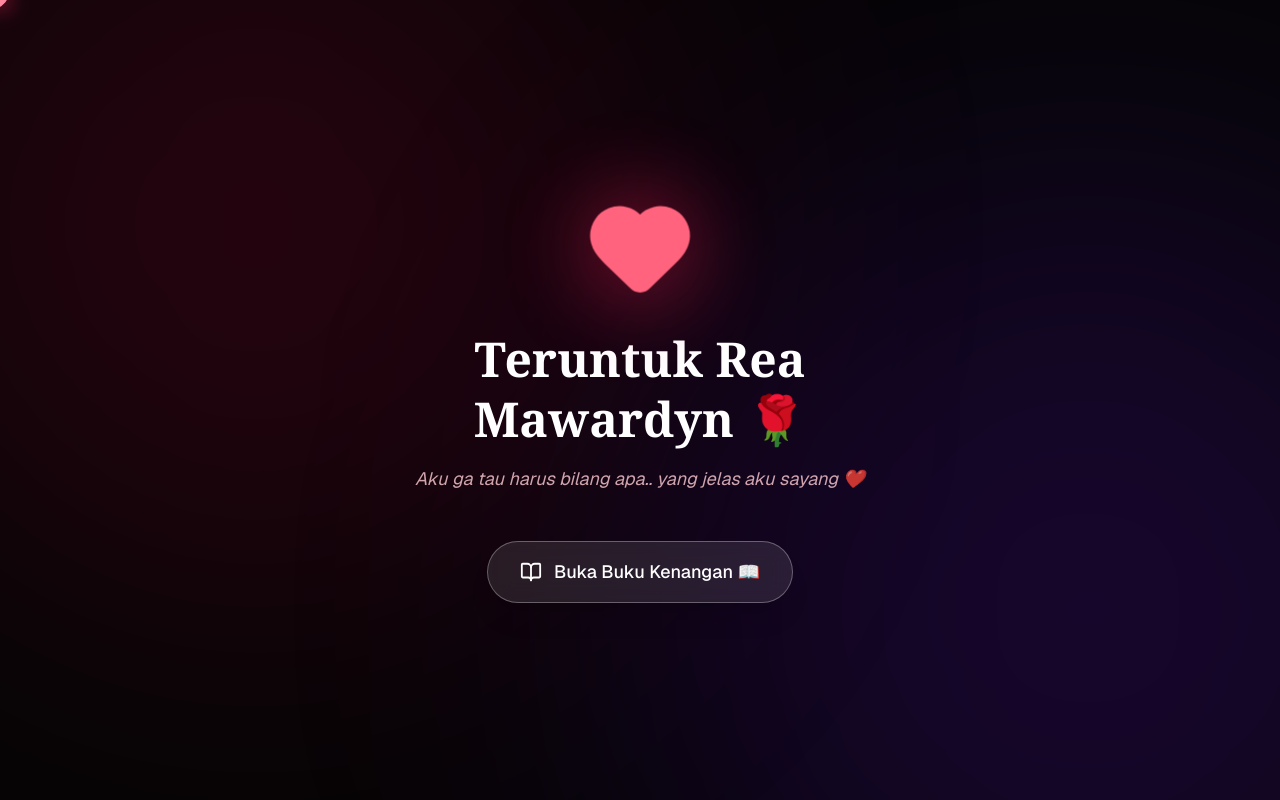
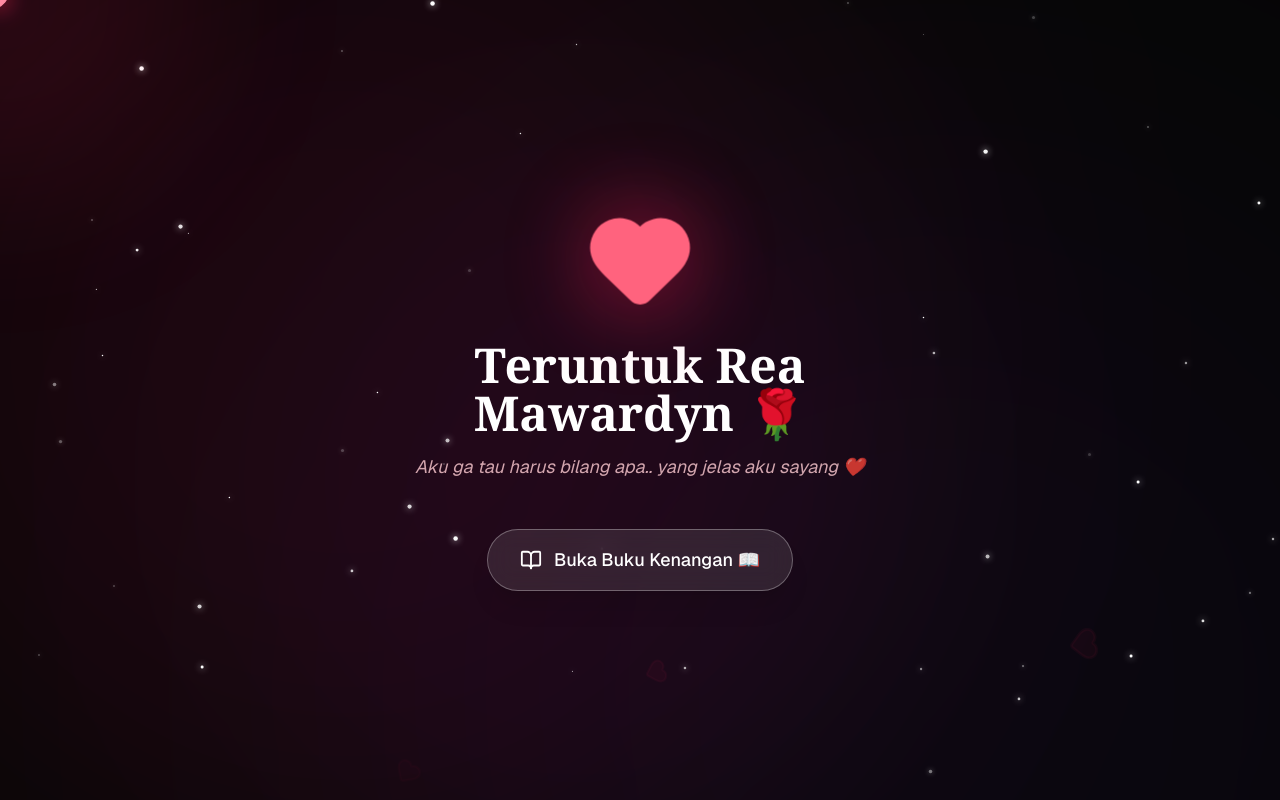
Before and after one commit to IPutuRyanNangga/Rea, a Next.js app: page / in a window 1280 px wide. Built offline with nearby package versions, Linux system fonts and the light colour scheme.

Commit message:
Convert to clean JSX for final deploy2nt

```diff
--- a/app/page.jsx
+++ b/app/page.jsx
@@ -69,7 +69,7 @@ export default function PremiumMemoryBook() {
   const handleEnter = () => {
     setStep('book');
     if (audioRef.current && !isPlaying) {
-      audioRef.current.play().catch(() => console.log("Autoplay blocked"));
+      audioRef.current.play().catch(() => {});
       setIsPlaying(true);
     }
   };
@@ -105,20 +105,134 @@ export default function PremiumMemoryBook() {
     exit: (dir) => ({ rotateY: dir === 1 ? -90 : 90, opacity: 0, z: -500, scale: 0.9, transition: { duration: 0.5, ease: "easeInOut" } })
   };
 
+  // --- KOMPONEN EFEK LATAR BELAKANG KOMPLEKS ---
+  const BackgroundEffects = () => {
+    // Membuat data statis agar tidak re-render terus menerus
+    const stars = Array.from({ length: 50 }).map((_, i) => ({
+      id: i,
+      size: Math.random() * 2 + 1,
+      x: Math.random() * 100,
+      y: Math.random() * 100,
+      duration: Math.random() * 3 + 2
+    }));
+
+    const floatingHearts = Array.from({ length: 12 }).map((_, i) => ({
+      id: i,
+      size: Math.random() * 20 + 15,
+      x: Math.random() * 100,
+      duration: Math.random() * 10 + 10,
+      delay: Math.random() * 20
+    }));
+
+    return (
+      <div className="absolute inset-0 overflow-hidden pointer-events-none z-0 bg-[#050505]">
+        {/* 1. Dynamic Nebulas (Cahaya Aurora) */}
+        <motion.div
+          animate={{
+            scale: [1, 1.2, 1],
+            x: [0, 30, 0],
+            y: [0, -20, 0],
+            opacity: [0.3, 0.5, 0.3]
+          }}
+          transition={{ duration: 15, repeat: Infinity, ease: "easeInOut" }}
+          className="absolute -top-[10%] -left-[10%] w-[70vw] h-[70vw] bg-rose-900/30 rounded-full mix-blend-screen filter blur-[120px]"
+        />
+        <motion.div
+          animate={{
+            scale: [1.2, 1, 1.2],
+            x: [0, -40, 0],
+            y: [0, 30, 0],
+            opacity: [0.2, 0.4, 0.2]
+          }}
+          transition={{ duration: 20, repeat: Infinity, ease: "easeInOut" }}
+          className="absolute top-[20%] -right-[15%] w-[80vw] h-[80vw] bg-violet-900/20 rounded-full mix-blend-screen filter blur-[150px]"
+        />
+        <motion.div
+          animate={{
+            opacity: [0.1, 0.3, 0.1],
+            scale: [1, 1.1, 1]
+          }}
+          transition={{ duration: 10, repeat: Infinity }}
+          className="absolute bottom-0 left-[20%] w-[50vw] h-[50vw] bg-fuchsia-900/20 rounded-full mix-blend-screen filter blur-[100px]"
+        />
+
+        {/* 2. Twinkling Stars */}
+        {stars.map((star) => (
+          <motion.div
+            key={`star-${star.id}`}
+            className="absolute bg-white rounded-full shadow-[0_0_5px_white]"
+            style={{
+              width: star.size,
+              height: star.size,
+              top: `${star.y}%`,
+              left: `${star.x}%`
+            }}
+            animate={{
+              opacity: [0.2, 1, 0.2],
+              scale: [1, 1.5, 1]
+            }}
+            transition={{
+              duration: star.duration,
+              repeat: Infinity,
+              ease: "easeInOut",
+              delay: Math.random() * 5
+            }}
+          />
+        ))}
+
+        {/* 3. Floating 3D Hearts */}
+        {floatingHearts.map((heart) => (
+          <motion.div
+            key={`heart-${heart.id}`}
+            className="absolute text-rose-500/10"
+            initial={{ bottom: "-10%", left: `${heart.x}%`, opacity: 0, rotate: 0 }}
+            animate={{
+              bottom: "110%",
+              opacity: [0, 0.7, 0.7, 0],
+              rotate: 360,
+              x: [0, 50, -50, 0]
+            }}
+            transition={{
+              duration: heart.duration,
+              repeat: Infinity,
+              delay: heart.delay,
+              ease: "linear"
+            }}
+          >
+            <Heart size={heart.size} fill="currentColor" />
+          </motion.div>
+        ))}
+
+        {/* 4. Mouse Follow Glow (Interactive Dust) */}
+        <motion.div
+          className="absolute w-96 h-96 bg-rose-500/10 rounded-full filter blur-[80px]"
+          animate={{
+            x: mousePosition.x - 192,
+            y: mousePosition.y - 192
+          }}
+          transition={{ type: "spring", damping: 30, stiffness: 50 }}
+        />
+      </div>
+    );
+  };
+
   return (
-    <div className="min-h-screen bg-[#050505] flex flex-col items-center justify-center p-4 sm:p-8 overflow-hidden relative font-sans md:cursor-default text-white">
+    <div className="min-h-screen flex flex-col items-center justify-center p-4 sm:p-8 overflow-hidden relative font-sans md:cursor-default text-white">
 
-      <motion.div className="fixed top-0 left-0 w-6 h-6 pointer-events-none z-[100] hidden md:flex items-center justify-center mix-blend-screen" animate={{ x: mousePosition.x - 12, y: mousePosition.y - 12 }} transition={{ type: "spring", stiffness: 500, damping: 28, mass: 0.5 }}>
+      {/* Custom Cursor */}
+      <motion.div
+        className="fixed top-0 left-0 w-6 h-6 pointer-events-none z-[100] hidden md:flex items-center justify-center mix-blend-screen"
+        animate={{ x: mousePosition.x - 12, y: mousePosition.y - 12 }}
+        transition={{ type: "spring", stiffness: 500, damping: 28, mass: 0.5 }}
+      >
         <div className="absolute w-full h-full bg-rose-500 rounded-full blur-[10px] opacity-40" />
         <Heart size={16} className="text-rose-300" fill="currentColor" />
       </motion.div>
 
       <audio ref={audioRef} loop src="/lagu.mp3" />
 
-      <div className="absolute inset-0 overflow-hidden pointer-events-none z-0">
-        <div className="absolute -top-[20%] -left-[10%] w-[60vw] h-[60vw] bg-rose-800/20 rounded-full blur-[150px]" />
-        <div className="absolute top-[20%] -right-[20%] w-[70vw] h-[70vw] bg-violet-800/20 rounded-full blur-[150px]" />
-      </div>
+      {/* Render Latar Belakang Baru */}
+      <BackgroundEffects />
 
       <AnimatePresence mode="wait">
         {step === 'intro' && (
@@ -127,24 +241,27 @@ export default function PremiumMemoryBook() {
               <div className="absolute inset-0 bg-rose-500 rounded-full blur-2xl opacity-40 animate-pulse" />
               <Heart className="text-rose-400 relative z-10" size={100} fill="currentColor" />
             </motion.div>
-            <h1 className="text-4xl md:text-5xl font-serif font-bold mb-4 leading-tight">Teruntuk Rea Mawardyn 🌹</h1>
-            <p className="text-rose-200/80 text-lg mb-12 italic">Aku ga tau harus bilang apa.. yang jelas aku sayang ❤️</p>
-            <button onClick={handleEnter} className="px-8 py-4 bg-white/10 backdrop-blur-md border border-white/30 rounded-full font-medium text-lg shadow-xl hover:bg-white/20 transition-all flex items-center gap-3">
+            <h1 className="text-4xl md:text-5xl font-serif font-bold mb-4">Teruntuk Rea Mawardyn 🌹</h1>
+            <p className="text-rose-200/80 text-lg mb-12 italic px-4">Aku ga tau harus bilang apa.. yang jelas aku sayang ❤️</p>
+            <button onClick={handleEnter} className="px-8 py-4 bg-white/10 backdrop-blur-md border border-white/30 rounded-full font-medium text-lg shadow-xl hover:bg-white/20 transition-all flex items-center gap-3 active:scale-95">
               <BookOpen size={22} /> Buka Buku Kenangan 📖
             </button>
           </motion.div>
         )}
 
         {step === 'book' && (
-          <motion.div key="book-section" initial={{ opacity: 0, y: 50 }} animate={{ opacity: 1, y: 0 }} exit={{ opacity: 0, y: 100, scale: 0.8 }} className="w-full flex flex-col items-center z-10 relative">
-            <button onClick={handleExit} className="absolute top-0 left-2 sm:left-6 sm:top-6 text-white/70 flex items-center gap-2 hover:text-white transition-all"><ArrowLeft size={20}/> Tutup 🚪</button>
-            <button onClick={toggleMusic} className="absolute top-0 right-2 sm:top-6 sm:right-6 bg-white/10 p-3 rounded-full hover:bg-white/20 transition-all flex items-center gap-2">
+          <motion.div key="book-section" initial={{ opacity: 0, y: 50 }} animate={{ opacity: 1, y: 0 }} exit={{ opacity: 0, y: 100, scale: 0.8 }} transition={{ duration: 0.8 }} className="w-full flex flex-col items-center z-10 relative">
+            <button onClick={handleExit} className="absolute top-0 left-2 sm:left-6 sm:top-6 text-white/70 flex items-center gap-2 hover:text-white transition-all bg-white/5 px-4 py-2 rounded-full backdrop-blur-sm"><ArrowLeft size={18}/> Tutup 🚪</button>
+
+            <button onClick={toggleMusic} className="absolute top-0 right-2 sm:top-6 sm:right-6 bg-white/10 p-3 rounded-full hover:bg-white/20 transition-all flex items-center gap-2 backdrop-blur-sm">
               {isPlaying ? <Pause size={20}/> : <Play size={20}/>} <span>{isPlaying ? 'Mute' : 'Play'}</span>
             </button>
 
             <div className="w-full max-w-5xl relative perspective-[2000px] flex justify-center mt-20 sm:mt-10">
               <AnimatePresence mode="wait" custom={direction}>
                 <motion.div key={currentPage} custom={direction} variants={pageVariants} initial="initial" animate="animate" exit="exit" className="w-full max-w-md lg:max-w-4xl bg-[#faf8f5] rounded-xl shadow-2xl border-l-[12px] border-[#6b4c3a] overflow-hidden min-h-[500px] sm:min-h-[600px] flex flex-col relative text-[#3d3329]">
+                  <div className="absolute inset-0 bg-[url('https://www.transparenttextures.com/patterns/rice-paper.png')] opacity-40 mix-blend-multiply pointer-events-none" />
+
                   {bookPages[currentPage].type === 'cover' ? (
                     <div className="flex-1 flex flex-col items-center justify-center p-8 text-center bg-gradient-to-br from-[#faf8f5] to-[#f0eadd]">
                       <Heart className="text-rose-500 mb-8" size={80} fill="currentColor" />
@@ -165,7 +282,7 @@ export default function PremiumMemoryBook() {
                         {bookPages[currentPage].hasForm && (
                           <form action="https://formspree.io/f/xpqylqlb" method="POST" className="mt-8 flex flex-col gap-3">
                             <textarea name="pesan" placeholder="Tulis balasan di sini ya sayang... 💌" className="w-full p-4 rounded-xl border border-rose-200 bg-white/50 focus:bg-white focus:outline-rose-400 transition-all text-[#5a4f45] resize-none" rows={4} required />
-                            <button type="submit" className="bg-rose-500 text-white py-3 rounded-full font-bold shadow-lg hover:bg-rose-600 transition-all">Kirim Pesan ❤️</button>
+                            <button type="submit" className="bg-rose-500 text-white py-3 rounded-full font-bold shadow-lg hover:bg-rose-600 transition-all active:scale-95">Kirim Pesan ❤️</button>
                           </form>
                         )}
                       </div>
@@ -175,17 +292,17 @@ export default function PremiumMemoryBook() {
               </AnimatePresence>
             </div>
 
-            <div className="flex items-center gap-8 mt-10">
-              <button onClick={() => paginate(-1)} disabled={currentPage === 0} className="p-4 rounded-full bg-white/10 disabled:opacity-20 transition-all"><ChevronLeft size={28}/></button>
+            <div className="flex items-center gap-8 mt-10 mb-10">
+              <button onClick={() => paginate(-1)} disabled={currentPage === 0} className="p-4 rounded-full bg-white/10 disabled:opacity-20 transition-all hover:bg-white/20"><ChevronLeft size={28}/></button>
               <div className="flex gap-2">
                 {bookPages.map((_, i) => (
-                  <div key={i} className={`h-2 w-2 rounded-full transition-all ${currentPage === i ? 'w-6 bg-rose-500' : 'bg-white/30'}`} />
+                  <div key={i} className={`h-2 w-2 rounded-full transition-all duration-300 ${currentPage === i ? 'w-6 bg-rose-500' : 'bg-white/30'}`} />
                 ))}
               </div>
               {currentPage === bookPages.length - 1 ? (
-                <button onClick={handleFinish} className="px-8 py-3 bg-gradient-to-r from-rose-500 to-pink-600 rounded-full font-bold shadow-lg hover:scale-105 transition-all">Selesai ❤️</button>
+                <button onClick={handleFinish} className="px-8 py-3 bg-gradient-to-r from-rose-500 to-pink-600 rounded-full font-bold shadow-lg hover:scale-105 transition-all active:scale-95">Selesai ❤️</button>
               ) : (
-                <button onClick={() => paginate(1)} className="p-4 rounded-full bg-white/10 transition-all"><ChevronRight size={28}/></button>
+                <button onClick={() => paginate(1)} className="p-4 rounded-full bg-white/10 transition-all hover:bg-white/20"><ChevronRight size={28}/></button>
               )}
             </div>
           </motion.div>
@@ -198,7 +315,7 @@ export default function PremiumMemoryBook() {
             </motion.div>
             <h1 className="text-6xl md:text-8xl font-serif font-bold mb-4 drop-shadow-2xl">I Love U ❤️</h1>
             <p className="text-rose-200/80 text-xl italic mb-12">Sekali lagi, maaf aku ga bisa romantis hehehe ✌️😁</p>
-            <button onClick={handleRestart} className="flex items-center gap-2 text-white/50 hover:text-white transition-all"><RefreshCw size={18}/> Baca Sekali Lagi 🔄</button>
+            <button onClick={handleRestart} className="flex items-center gap-2 text-white/50 hover:text-white transition-all bg-white/5 px-6 py-3 rounded-full border border-white/10 backdrop-blur-sm"><RefreshCw size={18}/> Baca Sekali Lagi 🔄</button>
           </motion.div>
         )}
       </AnimatePresence>
```
